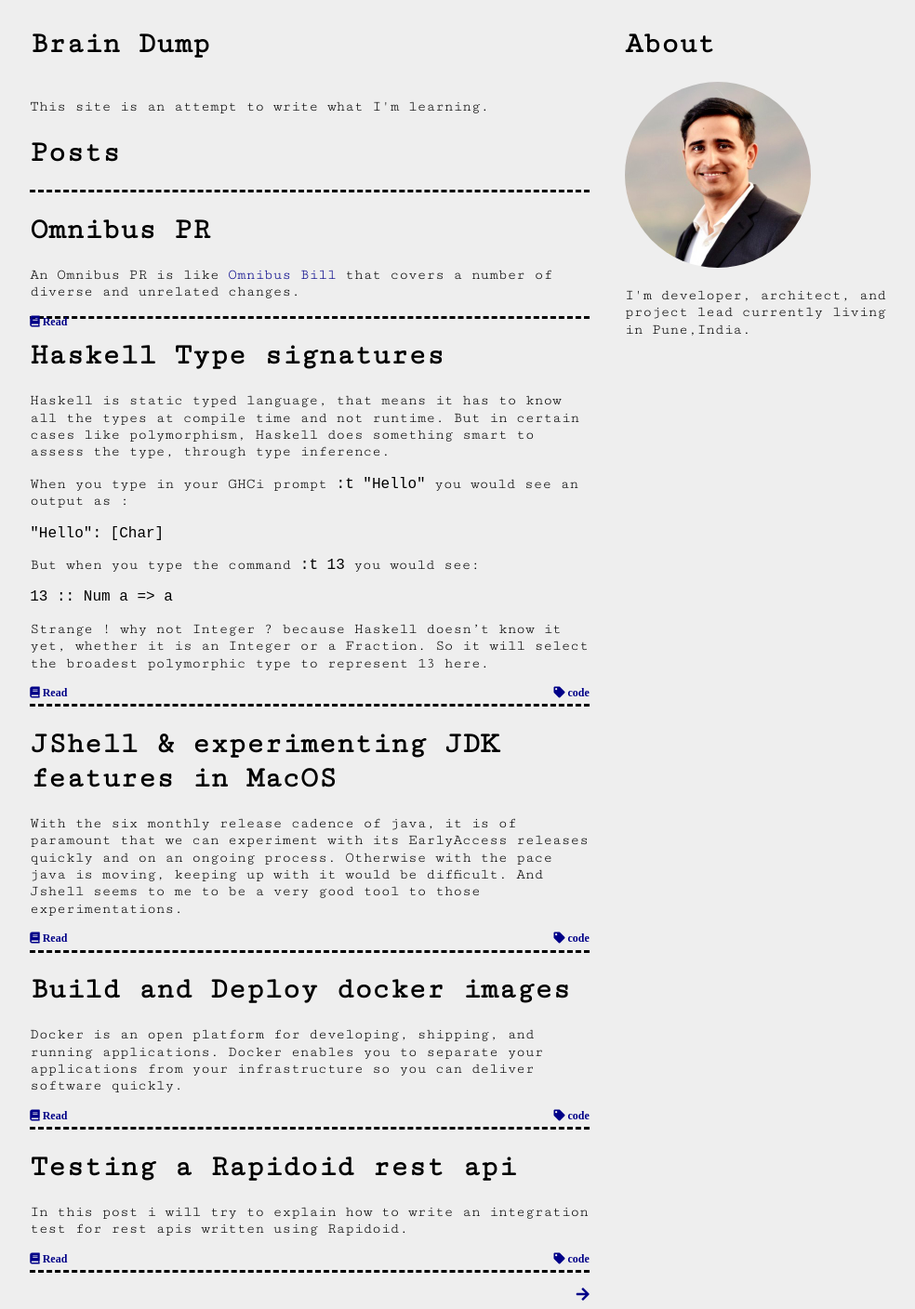
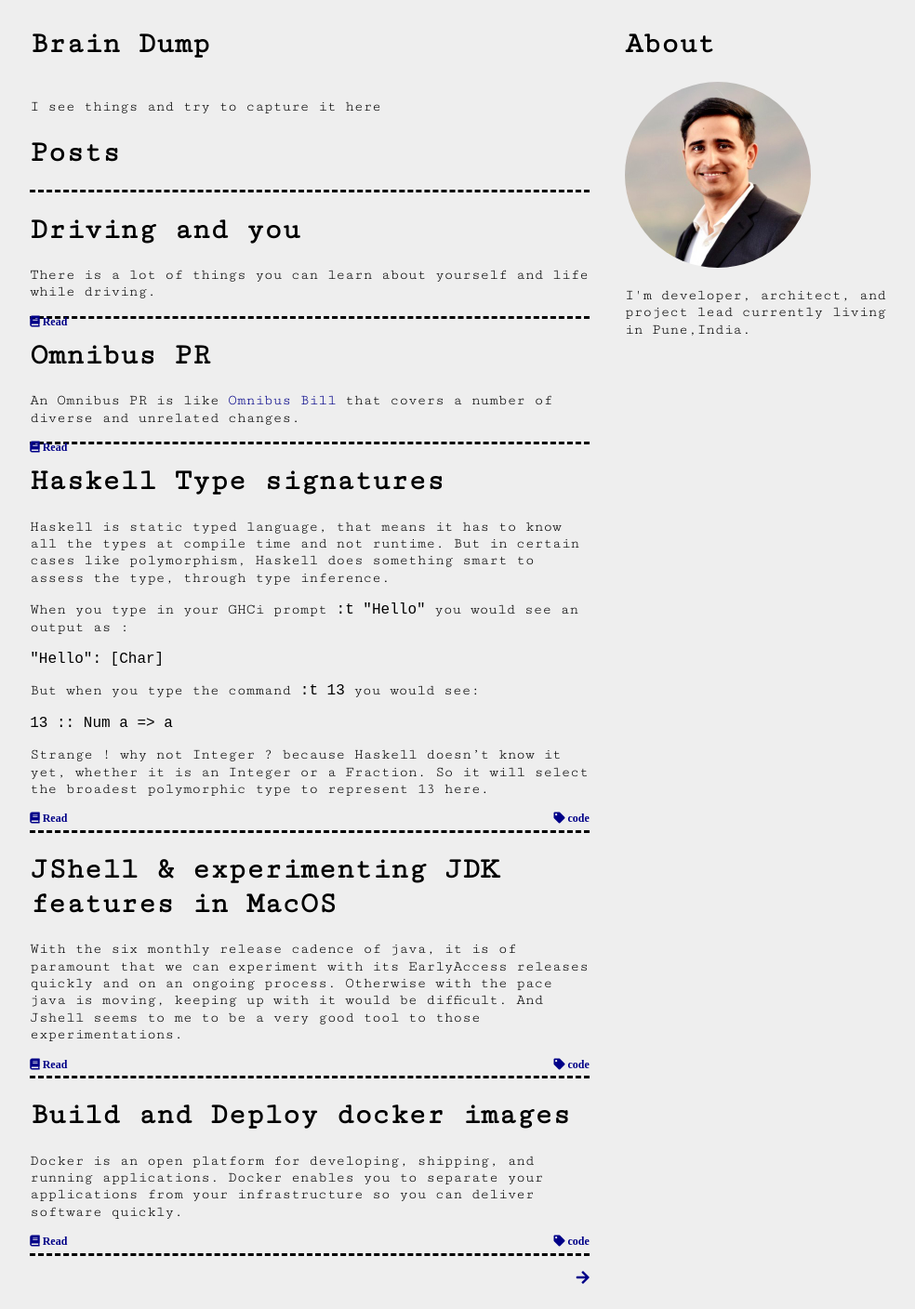
Before and after one commit to sengarkuldeep-blogs/sengarkuldeep-blogs.github.io, a Jekyll site: the page built from index.html, in a window 1280 px wide. Shown: the whole page at 93% size, without its empty margins (147-1131 px from the left). Built offline with Jekyll 4.4.1, drawn with Linux system fonts in a browser that asks for light colours; nearby versions of some CDN libraries; the list of posts is cut into pages by our own code.

Commit message:
:driving and you

```diff
--- a/_config.yml
+++ b/_config.yml
@@ -1,7 +1,7 @@
 ---
 title: Brain Dump
 baseurl: ""
-desc: This site is an attempt to write what I'm learning.
+desc: I see things and try to capture it here
 about: I'm developer, architect, and project lead currently living in Pune,India.
 image: "./profile.jpeg"
 excerpt_separator: "<!-- more -->"
--- /dev/null
+++ b/_posts/2022-03-24-driving-and-you.md
@@ -0,0 +1,19 @@
+---
+layout: post
+title: "Driving and you"
+date: 2022-03-24
+categores:
+ - "philosophy"
+---
+
+There is a lot of things you can learn about yourself and life while driving.
+
+<!-- more -->
+
+
+Driving can be very educational and brain stimulating. Here are some thoughts on how it can help know more about yourself.
+
+1. Focus more on what's ahead and use rear mirror just as a reference point.
+2. Do what's in your control
+3. Don't try to predict what others want to do.
+4. Don't compete
```
